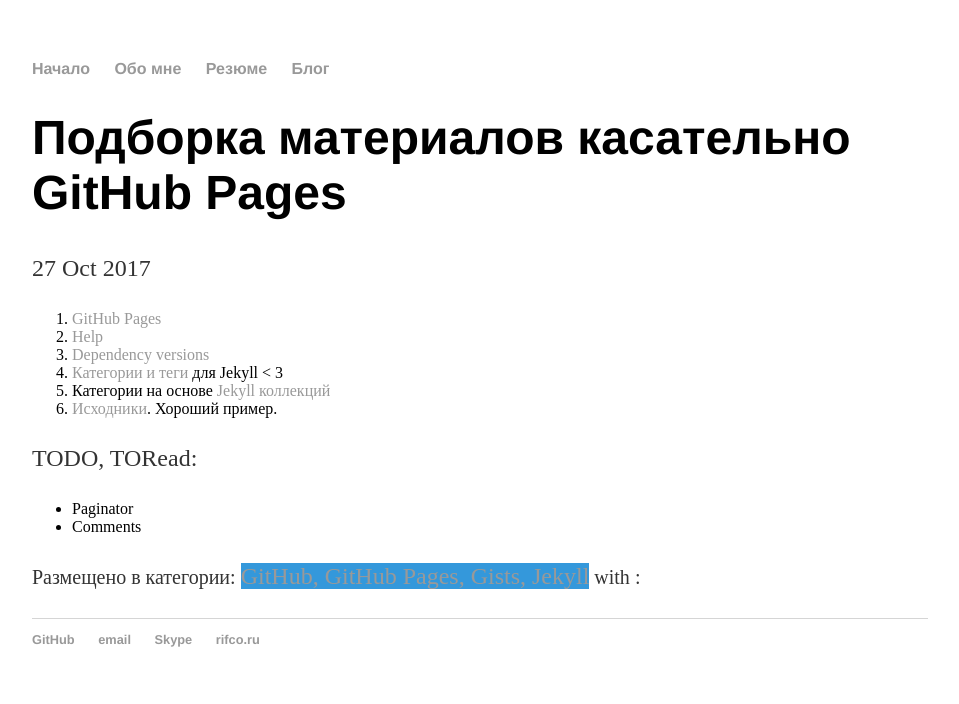
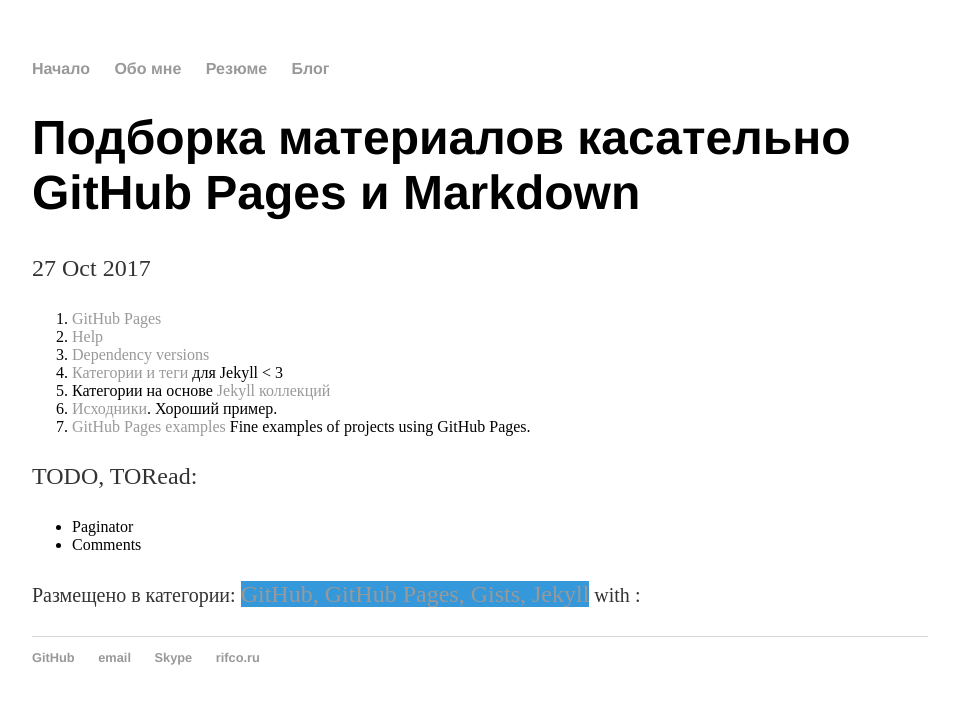
Before and after one commit to komstin/komstin.github.io, a Jekyll site: the page built from _posts/2017-10-27-Подборка-материалов-касательно-GitHub-Pages-и-Markdown.md, in a window 1280 px wide. Shown: the top 704 px of the page, without its empty margins (160-1119 px from the left). Built offline with Jekyll 4.4.1, drawn with Linux system fonts in a browser that asks for light colours.

Commit message:
Update and rename 2017-10-27-Подборка-материалов-касательно-GitHub-Pages.md to 2017-10-27-Подборка-материалов-касательно-GitHub-Pages-и-Markdown.md

```diff
--- a/_posts/2017-10-27-Подборка-материалов-касательно-GitHub-Pages.md
+++ b/_posts/2017-10-27-Подборка-материалов-касательно-GitHub-Pages-и-Markdown.md
@@ -1,6 +1,6 @@
 ---
 layout: post
-title: Подборка материалов касательно GitHub Pages
+title: Подборка материалов касательно GitHub Pages и Markdown
 date: 2017-10-27
 category: github
 tags: [github, github-pages, Jekyll]
@@ -12,6 +12,7 @@
 4. [Категории и теги](http://www.minddust.com/post/tags-and-categories-on-github-pages/) для Jekyll < 3
 5. Категории на основе [Jekyll коллекций](http://www.minddust.com/post/alternative-tags-and-categories-on-github-pages/)
 6. [Исходники](https://github.com/minddust/minddust.github.io). Хороший пример.
+7. [GitHub Pages examples](https://github.com/collections/github-pages-examples) Fine examples of projects using GitHub Pages.
 
 TODO, TORead:
 - Paginator
```
